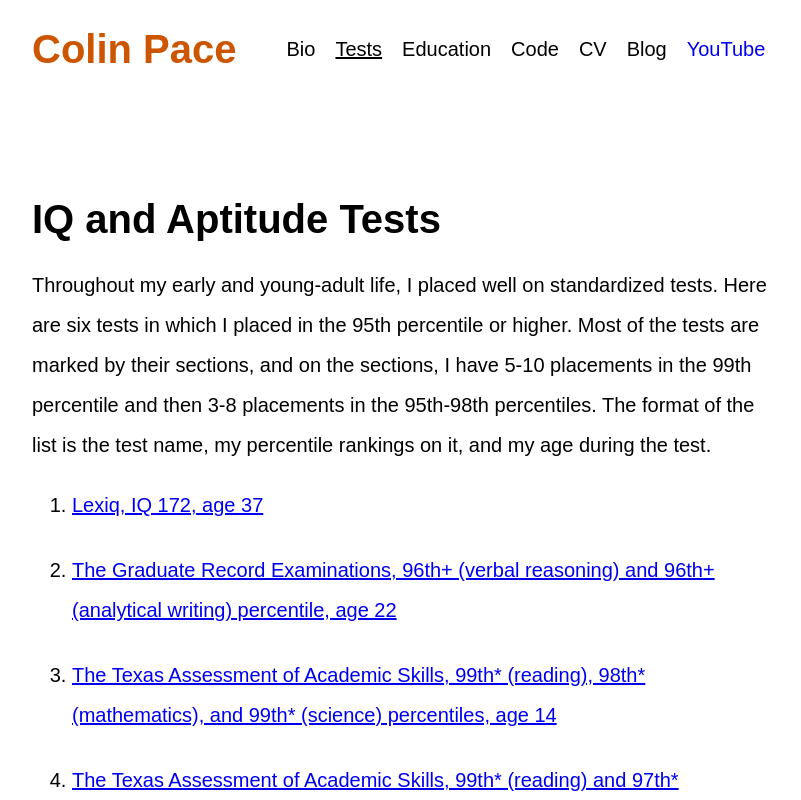
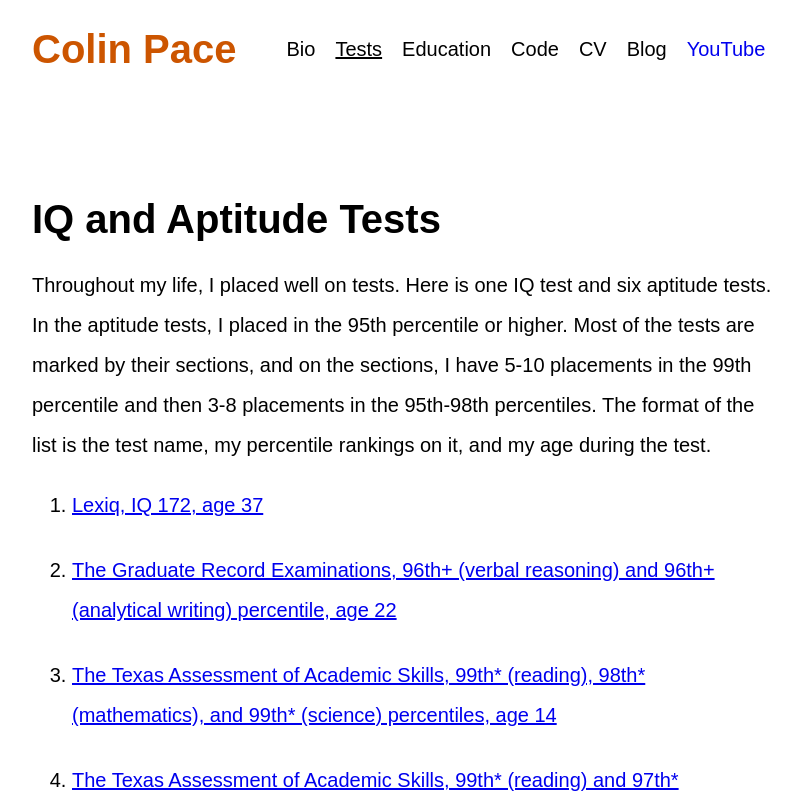
Before and after one commit to Colin-Pace/Portfolio, a React (Create React App) app: page / in a window 1280 px wide. Both pictures are taken after a click on the link "Tests". Shown: the top 800 px of the page, without its empty margins (233-1034 px from the left). Built offline with nearby package versions, Linux system fonts and the light colour scheme.

Commit message:
textual changes

```diff
--- a/src/Tests.js
+++ b/src/Tests.js
@@ -5,7 +5,7 @@ function Tests() {
   return (
     <div id = "testSection">
       <h1>IQ and Aptitude Tests</h1>
-      <p>Throughout my early and young-adult life, I placed well on standardized tests. Here are six tests in which I placed in the 95th percentile or higher. Most of the tests are marked by their sections, and on the sections, I have 5-10 placements in the 99th percentile and then 3-8 placements in the 95th-98th percentiles. The format of the list is the test name, my percentile rankings on it, and my age during the test.
+      <p>Throughout my life, I placed well on tests. Here is one IQ test and six aptitude tests. In the aptitude tests, I placed in the 95th percentile or higher. Most of the tests are marked by their sections, and on the sections, I have 5-10 placements in the 99th percentile and then 3-8 placements in the 95th-98th percentiles. The format of the list is the test name, my percentile rankings on it, and my age during the test.
         <ol>
           <li><a href = "#testSevenTitle">Lexiq, IQ 172, age 37</a></li>
           <li><a href = "#testSixTitle">The Graduate Record Examinations, 96th+ (verbal reasoning) and 96th+ (analytical writing) percentile, age 22</a></li>
```
